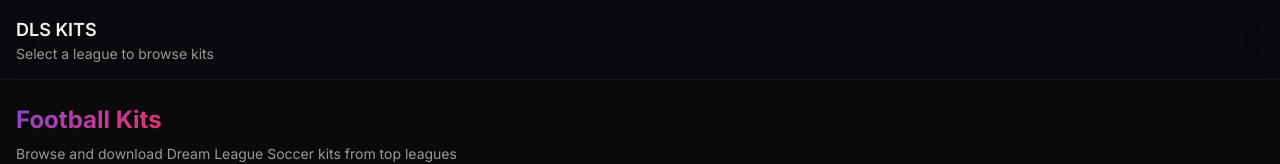
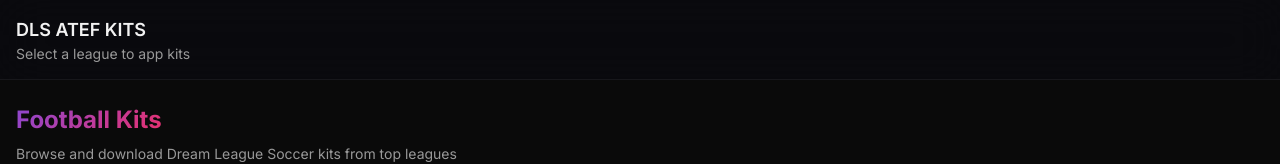
Before and after one commit to enorx/dls-kits, a React (Vite) app: page / in a window 1280 px wide. Shown: the top 164 px of the page. Built offline with nearby package versions, Linux system fonts and the light colour scheme; no server answers.

Commit message:
Update header title and subtitle in HomeScreen

```diff
--- a/src/screens/HomeScreen.tsx
+++ b/src/screens/HomeScreen.tsx
@@ -13,8 +13,8 @@ export function HomeScreen({ leagues, onLeagueClick }: HomeScreenProps) {
   return (
     <div className="min-h-screen">
       <Header
-        title="DLS KITS"
-        subtitle="Select a league to browse kits"
+        title="DLS ATEF KITS"
+        subtitle="Select a league to app kits"
       />
 
       <div className="px-4 py-6">
```
